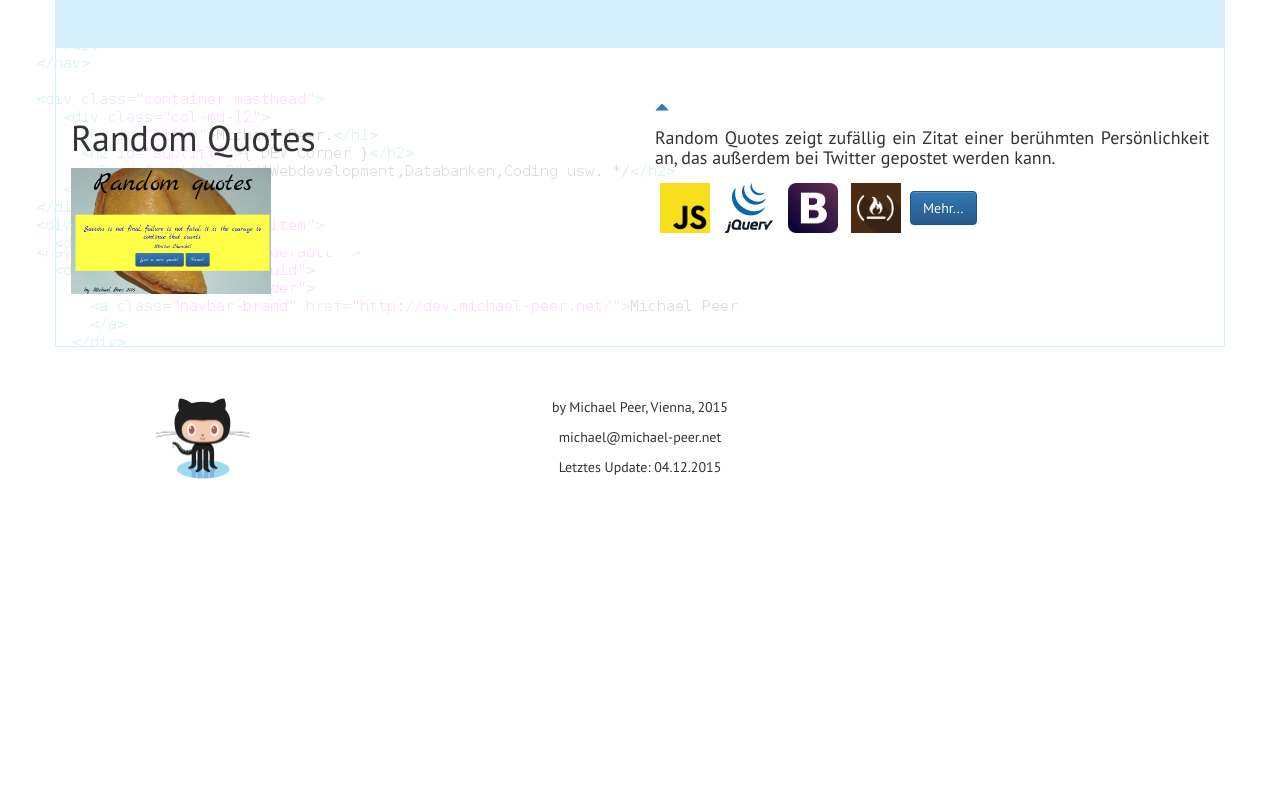
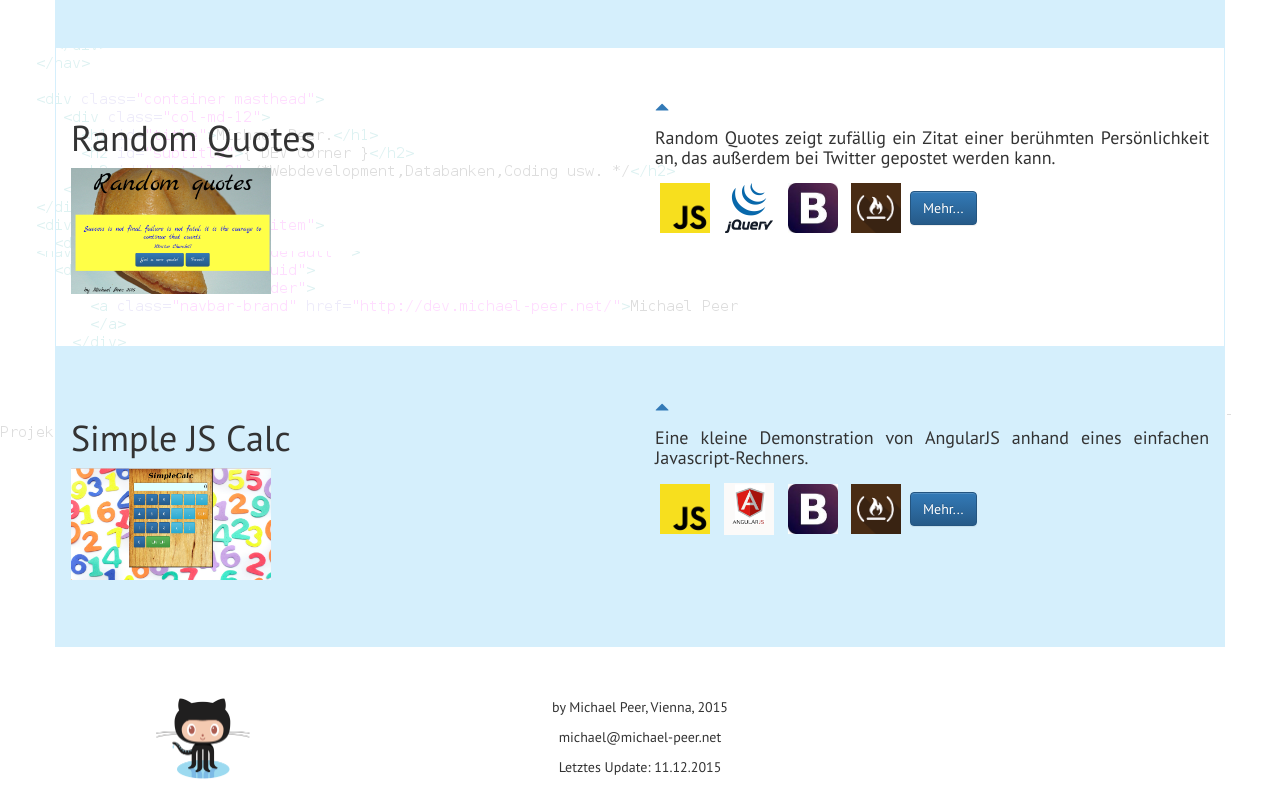
Before and after one commit to mpeer3/freecodecamp, a plain HTML site: page zipline/portfolio/index.html in a window 1280 px wide. Shown: the part 1612-2399 px from the top of the page. Before the commit the page ends 2099 px from the top, so only its background shows below. Drawn offline with nearby package versions, Linux system fonts and the light colour scheme.

Commit message:
Portfolio updated

```diff
--- a/zipline/portfolio/css/styles.css
+++ b/zipline/portfolio/css/styles.css
@@ -28,7 +28,7 @@ background-attachment: fixed;
 #subitle2 {
 	font-size:50px;
 }
-#logo_mean, #logo_kabelsalat, #logo_wiki, #logo_pomodoro{
+#logo_mean, #logo_kabelsalat, #logo_wiki, #logo_pomodoro,#logo_calc{
 	width:200px;
 }
 #mp_mini{
--- a/zipline/portfolio/index.html
+++ b/zipline/portfolio/index.html
@@ -144,6 +144,31 @@
 
 
     </div>
+
+    <div class="container dev_item dev_alt" id="jscalc">
+        <div class="row">
+          <div class="col-md-6">
+           <h1>Simple JS Calc </h1>
+           <a href="http://dev.michael-peer.net/jscalc"> <img id="logo_calc" src="images/jscalc.png" alt="JS Calc"> </a>
+          </div>
+           <div class="col-md-6">
+            <a href="#mainmenu"><span class="glyphicon glyphicon-triangle-top go_up" aria-hidden="true" data-toggle="tooltip" data-placement="right" title="Nach oben"></span></a>
+          <h4> Eine kleine Demonstration von AngularJS anhand eines einfachen Javascript-Rechners.</h4>
+           <img class="tools_logo" src="images/js.png" alt="JS" data-toggle="tooltip" data-placement="right" title="Javascript">
+           <img class="tools_logo" src="images/angular_logo.png" alt="AngularJS" data-toggle="tooltip" data-placement="right" title="AngularJS">
+           <img class="tools_logo" src="images/bootstrap.jpeg" alt="Bootstrap" data-toggle="tooltip" data-placement="right" title="Bootstrap">
+           <img class="tools_logo" src="images/fcc.png" alt="FreeCodeCamp" data-toggle="tooltip" data-placement="right" title="FreeCodeCamp Challenge">
+           <button class="btn btn-primary" type="button" data-toggle="collapse" data-target="#collapseCalc" aria-expanded="false" aria-controls="collapseCalc"> Mehr... </button>
+		   <div class="collapse" id="collapseCalc">
+  			<div class="well">
+              Der Rechner verwendet AngularJS, um die gedrückten Tasten auszuwerten und eine Zeichenkette zu bilden. Die Berechnung erfolgt mittels der Javascript-Funktion <i> eval </i>. Mehr zu meinem Code auf <a href="https://github.com/mpeer3">Github  </a>.
+  			</div>
+		  </div>
+        </div>
+        </div>
+
+
+    </div>
     <div class="row" id="contact">
       <div class="col-md-4">
         <a href="https://github.com/mpeer3"> <img id="octocat" src="images/Octocat.png" alt="Octocat"> </a>
@@ -151,7 +176,7 @@
       <div class="col-md-4">
         <p>by Michael Peer, Vienna, 2015</p>
        <p>michael@michael-peer.net</p>
-       <p>Letztes Update: 04.12.2015 </p>
+       <p>Letztes Update: 11.12.2015 </p>
       </div>
      </div>
   </body>
```
Also changed, not shown: zipline/portfolio/images/angular_logo.png (added), zipline/portfolio/images/jscalc.png (added).
